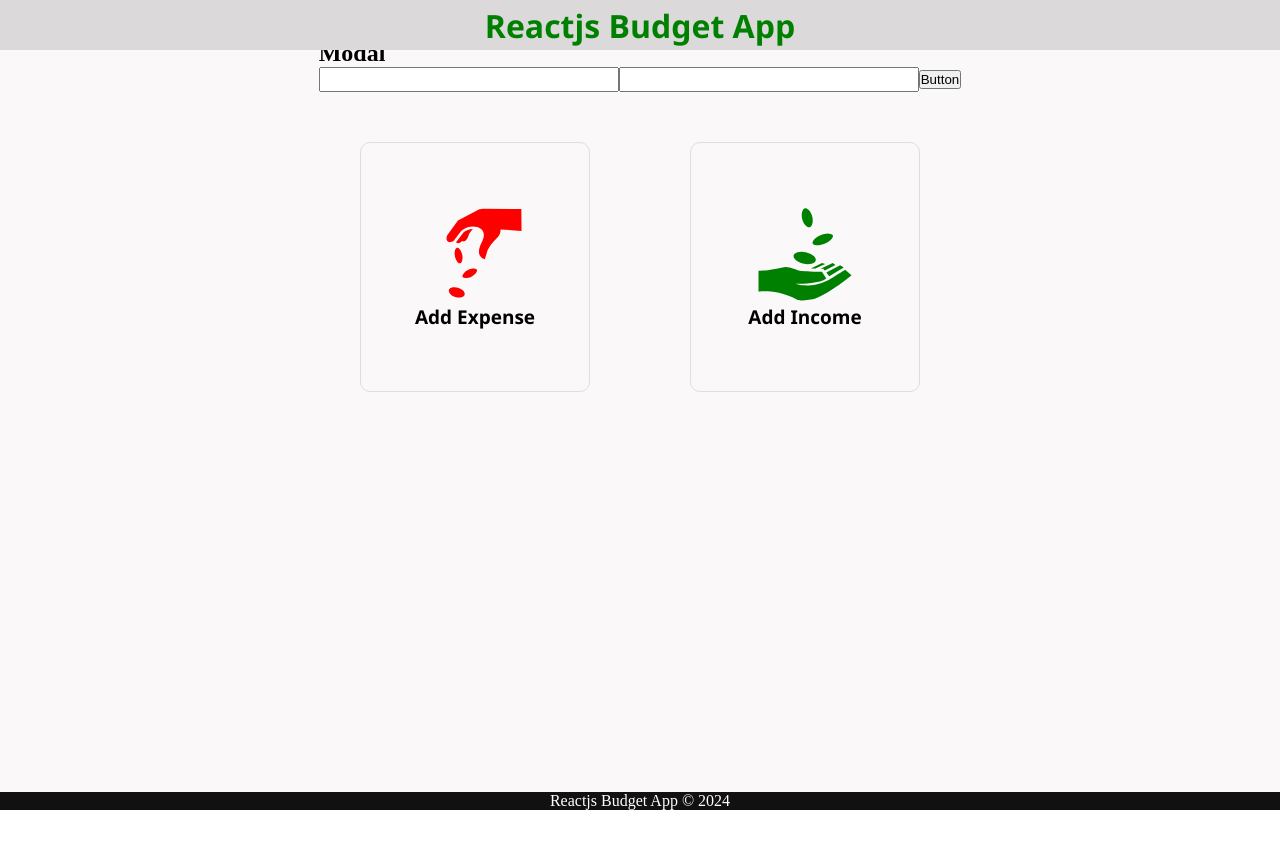
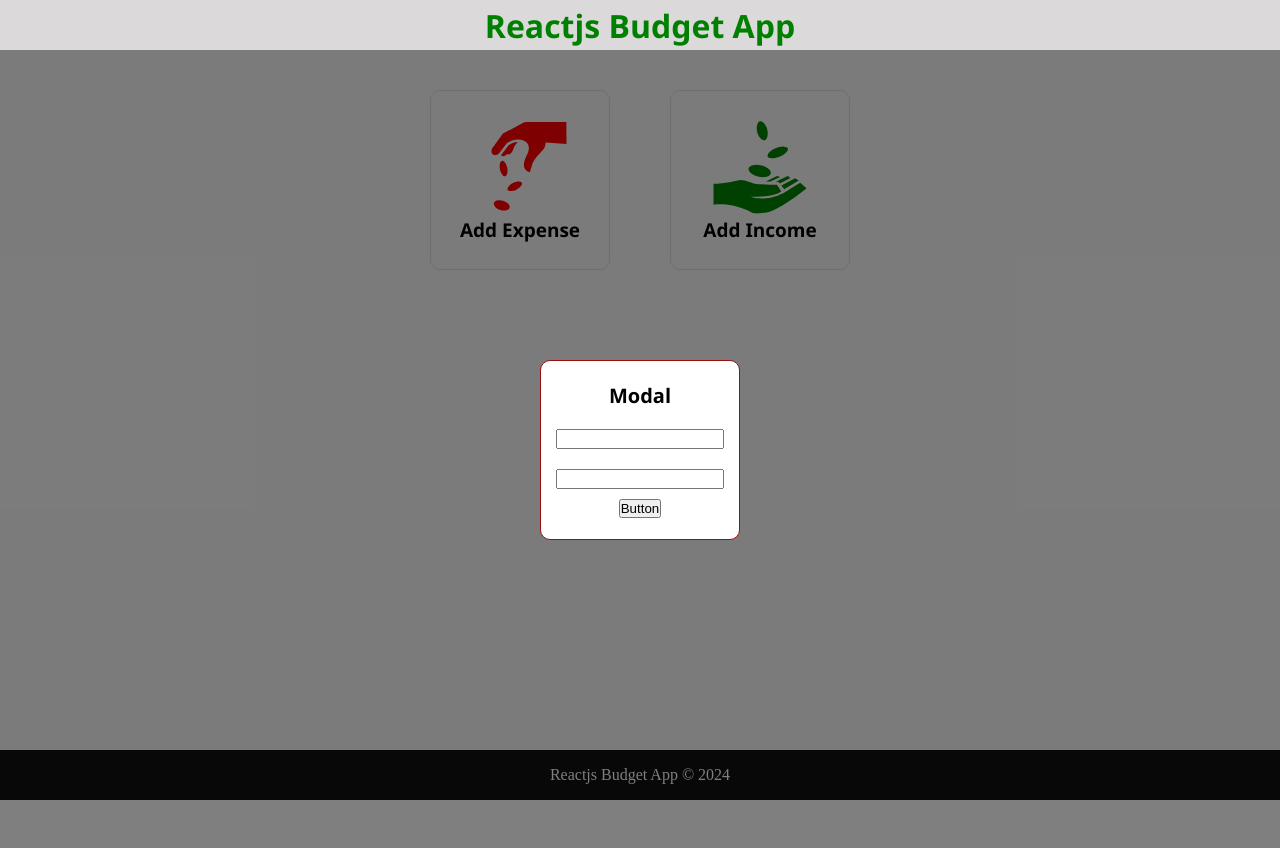
Before and after one commit to dantocome/first_react, a React (Vite) app: page / in a window 1280 px wide. Both pictures are taken after a click on the element "Add Expense". Before the commit the page ends 810 px from the top, so only its background shows below. Built offline with nearby package versions, Linux system fonts and the light colour scheme.

Commit message:
all added files

```diff
--- a/src/App.jsx
+++ b/src/App.jsx
@@ -29,7 +29,7 @@ function App() {
 
 
  return(
-  <>
+
   <div className="App">
 
     <Heading/>
@@ -70,7 +70,7 @@ function App() {
    {/* <Validate/> */}
   </div>
 
- </>
+
  )
 }
 
--- a/src/container/Modal.tsx
+++ b/src/container/Modal.tsx
@@ -5,7 +5,7 @@ const Modal = () => {
   return (
     <div className='modal-overlay'>
         <div className="modal">
-            <h2>Modal</h2>
+            <h4>Modal</h4>
             <input type="text" />
             <input type="text" />
             <button>Button</button>
--- a/src/container/container.css
+++ b/src/container/container.css
@@ -1,11 +1,18 @@
 
 .App{
+
     background-color: rgb(250, 248, 248);
     height: 100vh;
     display: flex;
     align-items: center;
     justify-content: center;
     flex-direction: column;
+    position: relative;
+}
+h4{
+    font-family: 'Segoe UI', Tahoma, Geneva, Verdana, sans-serif;
+
+
 }
 header{
     background-color: rgb(219, 217, 217);
@@ -37,12 +44,12 @@ h1{
     align-items: center;
     justify-content: center;
     width: 100%;
-    margin-top: 50px;
+    margin-top: 40px;
 }
 .box-expense, .box-income{
     border: 1px solid #dedede;
-    width: 230px;
-    height: 250px;
+    width: 180px;
+    height: 180px;
     display: flex;
     align-items: center;
     justify-content: center;
@@ -51,5 +58,37 @@ h1{
     font-size: 19px;
     font-weight: bold;
     font-family:'Segoe UI', Tahoma, Geneva, Verdana, sans-serif;
-    margin: 0px 50px;
+    margin: 0px 30px;
 }
+.modal-overlay{
+    position: absolute;
+    width: 100%;
+    height: 100%;
+    background-color: rgba(0, 0, 0, 0.5);
+    display: flex;
+    align-items: center;
+    justify-content: center;
+    margin-top: 100px;
+
+}
+.modal{
+    display: flex;
+    align-items: center;
+    justify-content: center;
+    flex-direction: column;
+    width: 200px;
+    height: 180px;
+    background-color: white;
+    border-radius: 10px;
+    border: 1px solid #980e0e;
+}
+.modal > h4{
+    margin-bottom: 10px;
+    font-size: 20px;
+}
+.modal > input{
+  width: 85%;
+  height: 20px;
+  margin: 10px;
+
+}
```
